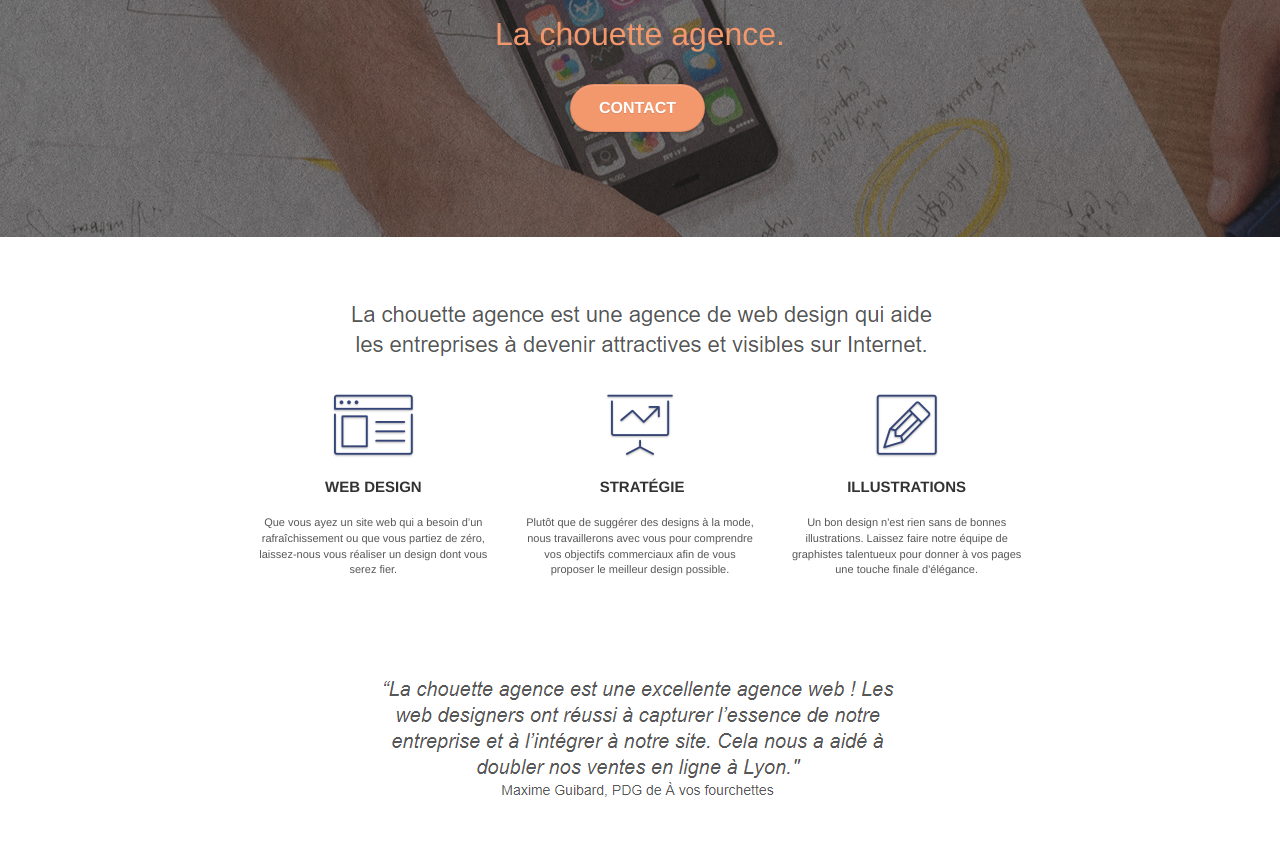
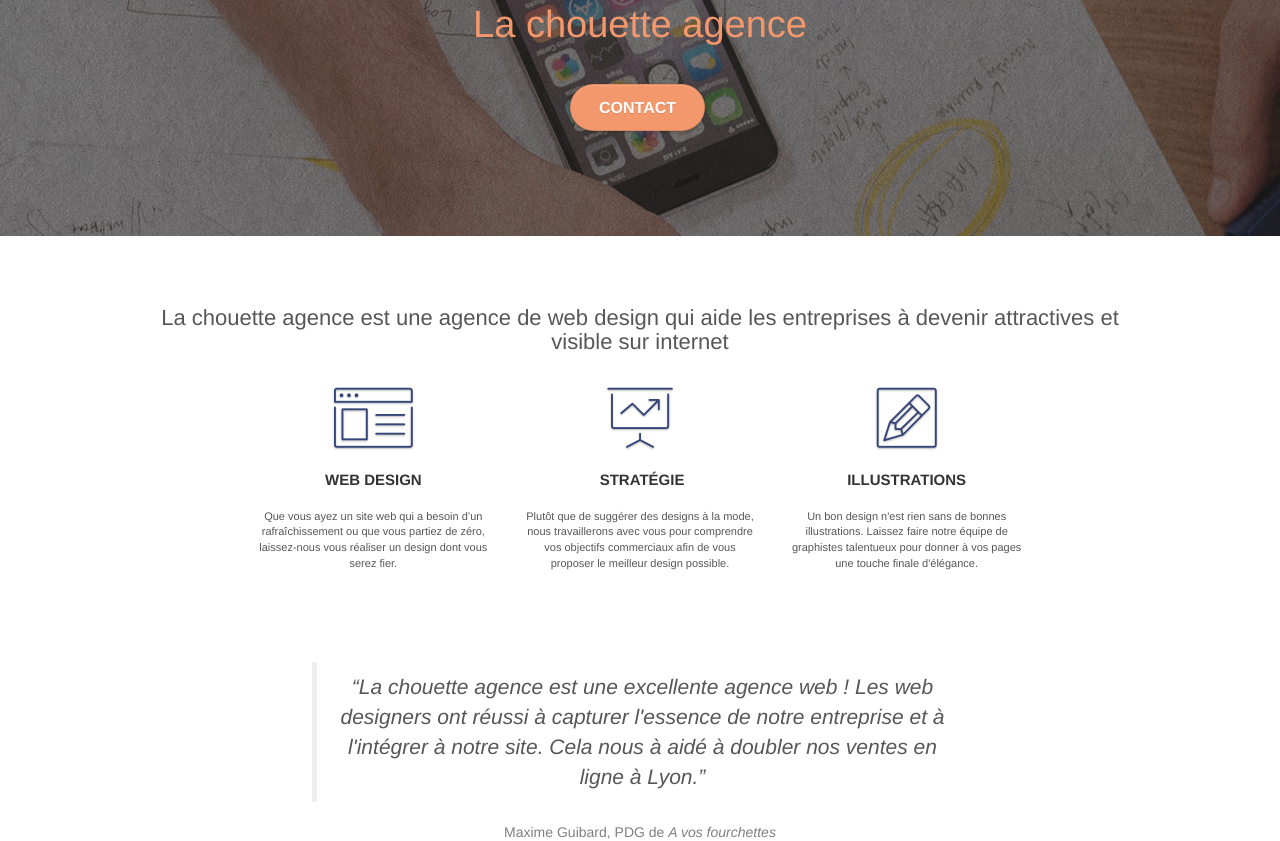
Before and after one commit to TonyAthenour/TonyAthenour_4_18062021, a plain HTML site: page index.html in a window 1280 px wide. Shown: the part 298-1139 px from the top of the page. Drawn offline with Linux system fonts and the light colour scheme.

Commit message:
v0_02 Remplacement des images textes

```diff
--- a/index.html
+++ b/index.html
@@ -67,9 +67,9 @@
 		<div class="row tight-width-whitespace">
 			<div class="col-sm-12">
 				<img src="img/logo.png" class="center-block image-resize-mode" width="100" alt="La chouette agence, agence web paris, création logo paris" />
-				<h1 class="text-center hero-bloc-text tc-white ">
-					La chouette agence.
-				</h1>
+				<p class="text-center hero-bloc-text tc-white ">
+					La chouette agence
+				</p>
 				<div class="text-center">
 					<a href="page2.html" class="btn btn-lg btn-clean btn-rd cta-hero btn-atomic-tangerine" id="cta-hero">Contact</a>
 				</div>
@@ -84,7 +84,7 @@
 	<div class="container bloc-md">
 		<div class="row">
 			<div class="col-sm-12 text-center">
-				<img alt="agence web, agence web paris, web design paris, stratégie web" src="img/title.png" />
+				<h1>La chouette agence est une agence de web design qui aide les entreprises à devenir attractives et visible sur internet</h1>
 			</div>
 		</div>
 		<div class="row voffset-lg med-width-whitespace">
@@ -124,8 +124,12 @@
 		</div>
 		<div class="row voffset-lg voffset">
 			<div class="col-xs-12 col-md-8 col-md-offset-2 text-center">
-				<img alt="agence web, agence web paris, web design paris, stratégie web" src="img/citation.png" />
-
+				<figure>
+					<blockquote cite="https://www.a_vos_fourchettes.fr">
+						<p>La chouette agence est une excellente agence web ! Les web designers ont réussi à capturer l'essence de notre entreprise et à l'intégrer à notre site. Cela nous à aidé à doubler nos ventes en ligne à Lyon.</p>
+					</blockquote>
+					<figcaption>Maxime Guibard, PDG de <cite>A vos fourchettes</cite></figcaption>
+				</figure>
 			</div>
 		</div>
 	</div>
--- a/style.css
+++ b/style.css
@@ -723,7 +723,7 @@ h3 {
 }
 
 h1 {
-    color: #333333!important;
+    color: #575757!important;
 }
 
 h4 {
@@ -825,6 +825,18 @@ h4 {
     background-image: url("img/image-de-presentation.jpg");
 }
 
+blockquote p{
+    font-style: italic;
+    font-size: 1.2em;
+}
+
+blockquote p::before {
+    content: '\201C';
+}
+
+blockquote p::after {
+    content: '\201D';
+}
 @media (max-width: 1024px) {
     .bloc {
         padding-left: 20px;
```
Also changed, not shown: css/bootstrap.css, img/citation.png (deleted), img/title.png (deleted).
